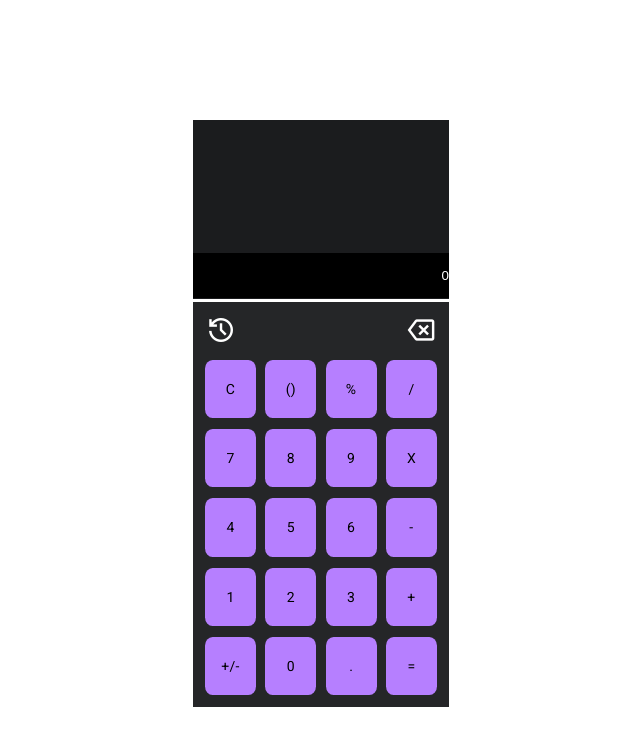
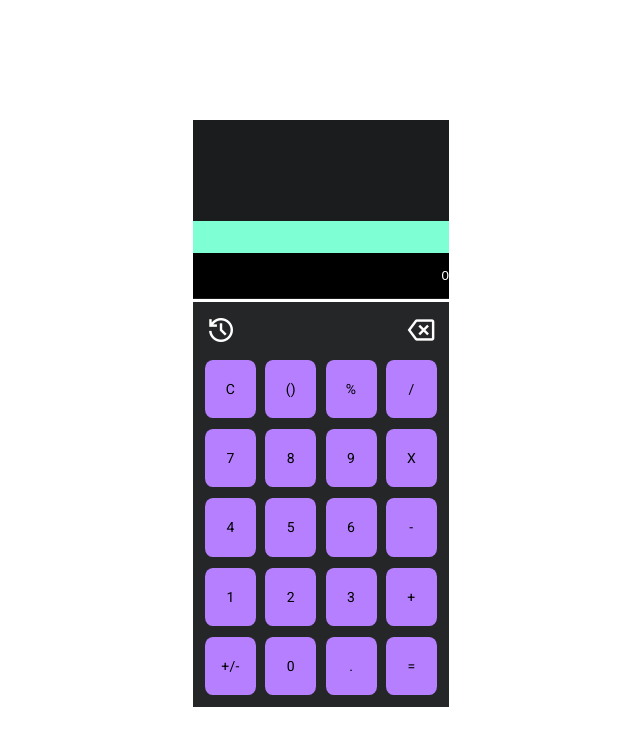
Before and after one commit to ashinack/Calculator, an Angular app: page / in a window 1280 px wide. Shown: the top 746 px of the page, without its empty margins (319-959 px from the left). Built offline with nearby package versions, Linux system fonts and the light colour scheme.

Commit message:
11.03.24

```diff
--- a/src/app/calculator/calculator.component.css
+++ b/src/app/calculator/calculator.component.css
@@ -79,3 +79,12 @@ input {
   justify-content: center;
   align-items: center;
 }
+.input-display-sec {
+  width: 100%;
+  background-color: aquamarine;
+  height: 20%;
+  position: absolute;
+  bottom: 42px;
+  display: flex;
+  justify-content: flex-end;
+}
--- a/src/app/calculator/calculator.component.html
+++ b/src/app/calculator/calculator.component.html
@@ -1,6 +1,10 @@
 <div class="main-content">
   <div class="calcu-main-box">
     <div class="display-sec">
+      <div class="input-display-sec">
+        {{ this.firstValue + operator + tempValue }}
+        <!-- {{ firstValue == null ? firstValue : inputValue }} -->
+      </div>
       <div class="input-sec">
         <input type="text" class="screen-calc" [(ngModel)]="inputValue" />
       </div>
@@ -8,11 +12,16 @@
     <div class="button-sec">
       <div class="icons-sec">
         <span class="material-symbols-outlined mat-icon"> history </span>
-        <span class="material-symbols-outlined mat-icon"> backspace </span>
+        <span
+          class="material-symbols-outlined mat-icon"
+          (click)="backBtnClicked()"
+        >
+          backspace
+        </span>
       </div>
       <div class="number-sec">
         <div class="each-number-sec">
-          <div class="number-display">C</div>
+          <div class="number-display" (click)="clearAll()">C</div>
           <div class="number-display">()</div>
           <div class="number-display">%</div>
           <div class="number-display" (click)="getOperator('/')">/</div>
@@ -39,7 +48,7 @@
           <div class="number-display">+/-</div>
           <div class="number-display" (click)="getNumber('0')">0</div>
           <div class="number-display" (click)="getNumber('.')">.</div>
-          <div class="number-display" (click)="getOperator('=')">=</div>
+          <div class="number-display" (click)="evaluate()">=</div>
         </div>
       </div>
     </div>
--- a/src/app/calculator/calculator.component.ts
+++ b/src/app/calculator/calculator.component.ts
@@ -7,15 +7,24 @@ import { Component } from '@angular/core';
 })
 export class CalculatorComponent {
   inputValue: any = '0';
+  operator: any = '';
+  firstValue: any = '';
+  tempValue: any = '';
+  result: any = 0;
 
   getNumber(num: any) {
-    if (this.inputValue != null) {
-      this.inputValue === '0'
-        ? (this.inputValue = num)
-        : (this.inputValue = this.inputValue + num);
+    if (this.inputValue === '0') {
+      this.inputValue = num;
     } else {
-      this.inputValue = num;
+      this.inputValue = this.inputValue + num;
     }
+    // if (this.inputValue != null) {
+    //   this.inputValue === '0'
+    //     ? (this.inputValue = num)
+    //     : (this.inputValue = this.inputValue + num);
+    // } else {
+    //   this.inputValue = num;
+    // }
   }
 
   valueDot() {
@@ -23,8 +32,56 @@ export class CalculatorComponent {
   }
 
   getOperator(operator: any) {
-    if (this.inputValue != null) {
-      this.inputValue = this.inputValue + operator;
+    console.log(this.inputValue, 'this.inputValue');
+    this.tempValue = '';
+
+    this.firstValue = parseFloat(this.inputValue);
+
+    this.operator = operator;
+    this.inputValue = '';
+    // console.log('op', this.operator);
+
+    // if (this.inputValue != null) {
+    //   this.inputValue = this.inputValue + operator;
+    // }
+  }
+
+  evaluate() {
+    this.tempValue = this.inputValue;
+    console.log(this.inputValue, 'op');
+    const a = this.firstValue;
+    const b = parseFloat(this.inputValue);
+    this.result;
+    if (this.operator == '+') {
+      this.result = a + b;
+    }
+    if (this.operator == '*') {
+      this.result = a * b;
+    }
+    if (this.operator == '-') {
+      this.result = a - b;
+    }
+    if (this.operator == '/') {
+      this.result = a / b;
+    }
+    // this.firstValue = result;
+    this.inputValue = this.result.toString();
+
+    console.log('a', a, 'b', b);
+  }
+
+  clearAll() {
+    this.tempValue = '';
+    this.firstValue = '';
+    this.inputValue = '0';
+    this.operator = '';
+  }
+
+  backBtnClicked() {
+    console.log('this.tempValue', this.tempValue);
+    if (this.result == 0) {
+      this.inputValue = this.inputValue.slice(0, this.inputValue.length - 1);
+      console.log('input', this.inputValue);
     }
   }
 }
```
